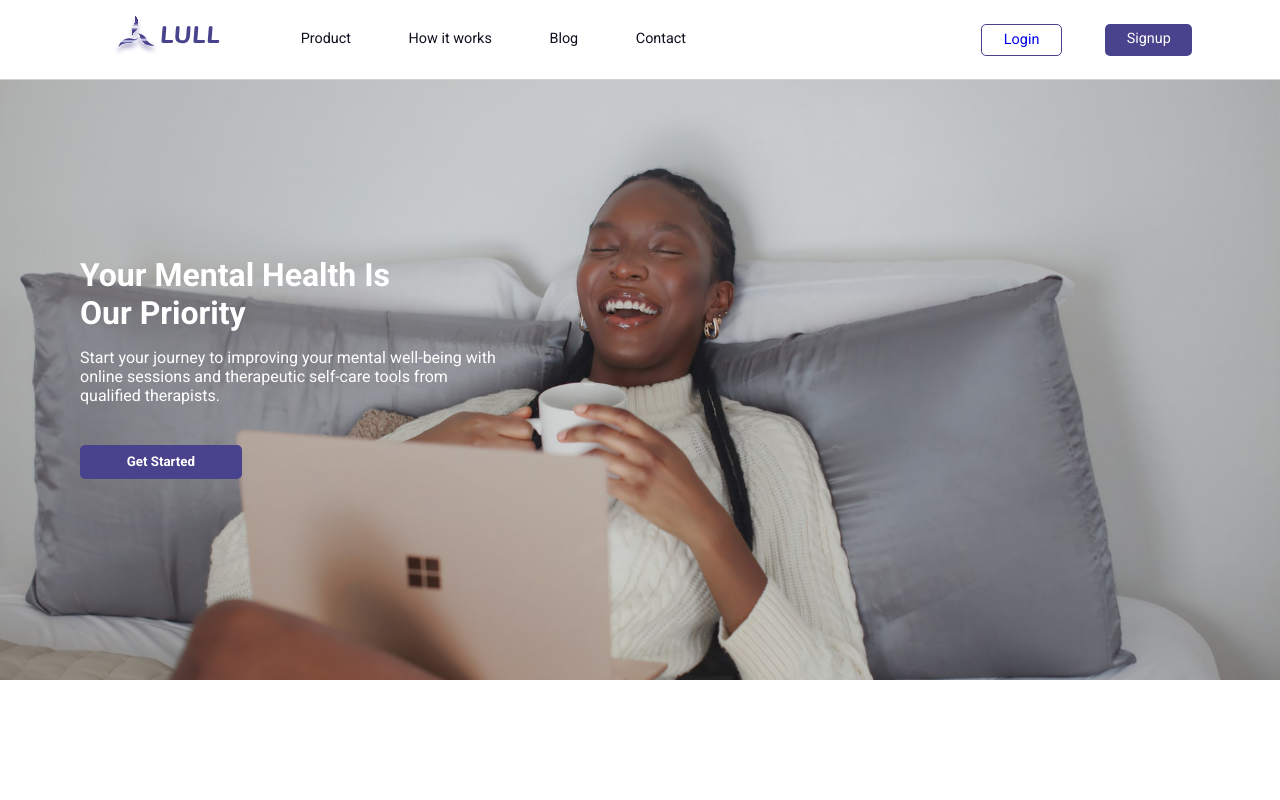
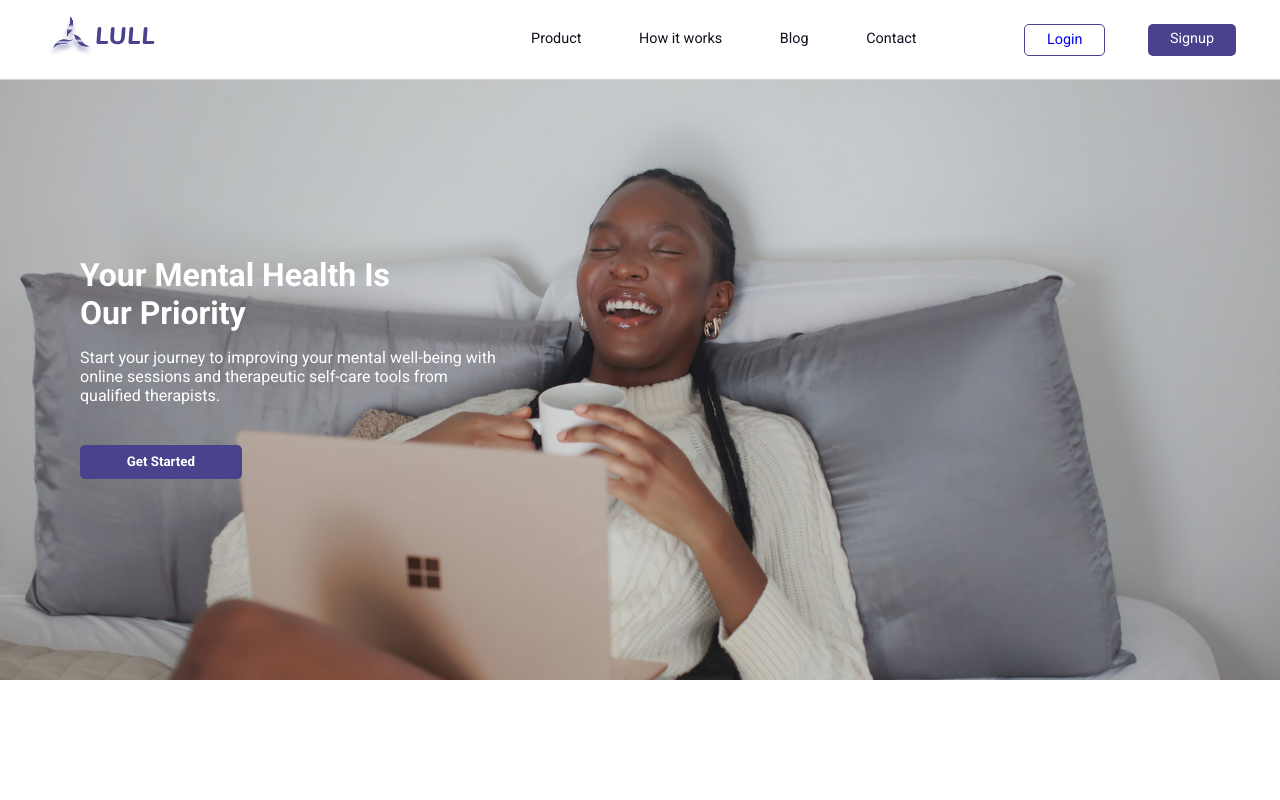
Before and after one commit to Women-Techsters-Fellowship-2021/Group5-FinalProject-Team-20-Clues, a React (Create React App) app: page / in a window 1280 px wide. Shown: the top 800 px of the page. Built offline with nearby package versions, Linux system fonts and the light colour scheme; no server answers; a web font is replaced by a local one.

Commit message:
improving navbar functionalities

```diff
--- a/src/components/Navbar.jsx
+++ b/src/components/Navbar.jsx
@@ -24,7 +24,7 @@ const Navbar = () => {
                 <ul className={click ? "nav-menu active" : "nav-menu"}>
                     <li className="nav-item">
                         <HashLink
-                smooth to="/Homepage/#product"
+                            smooth to="/#product"
                             activeClassName="active"
                             className="nav-links nav-links1"
                             onClick={handleClick}
@@ -36,7 +36,7 @@ const Navbar = () => {
                     <li className="nav-item">
                         <HashLink
                             smooth
-                to="/Homepage/#how-it-works"
+                            to="/#how-it-works"
                             activeClassName="active"
                             className="nav-links nav-links2"
                             onClick={handleClick}
@@ -48,7 +48,7 @@ const Navbar = () => {
                     <li className="nav-item">
                         <HashLink
                             smooth
-                to="/Homepage/#blog"
+                            to="/#blog"
                             activeClassName="active"
                             className="nav-links nav-links3"
                             onClick={handleClick}
@@ -60,7 +60,7 @@ const Navbar = () => {
                     <li className="nav-item">
                     <HashLink
                         smooth
-                to="/Homepage/#contact"
+                        to="/#contact"
                         activeClassName="active"
                         className="nav-links nav-links4"
                         onClick={handleClick}
@@ -68,7 +68,6 @@ const Navbar = () => {
                         Contact
                     </HashLink>
                     </li>
-
 
                     <li className="nav-item">
                         <NavLink
--- a/src/styles/Navbar.css
+++ b/src/styles/Navbar.css
@@ -19,31 +19,22 @@
 }
 .nav-container {
   display: flex;
-  justify-content: center;
+  justify-content: space-between;
   align-items: center;
   width: 100%;
-  height: 70px;
 }
-/* .nav-container li:last-child {
-  color: #76eeea;
-  border: 1px solid #76eeea;
-  border-radius: 5px;
-} */
 .nav-logo {
   align-items: center;
   color: #49438d;
-  margin-left: 3em;
+  margin-right: 2em;
   cursor: pointer;
-  font-size: 1.5em;
   flex-grow: 1;
 }
 .nav-menu {
   display: flex;
   list-style-type: none;
   text-align: center;
-  margin-right: 3em;
 }
-
 .nav-links1,
 .nav-links2,
 .nav-links3,
@@ -59,7 +50,7 @@
   height: 100%;
 }
 .nav-menu li:nth-child(5) {
-  margin-left: 18em;
+  margin-left: 5em;
   border: 1px solid #49438d;
   border-radius: 5px;
   margin-right: 3em;
@@ -109,8 +100,8 @@
   }
   .nav-links {
     color: #fff;
-    width: 100%;
-    display: table;
+    /* width: 100%; */
+    /* display: table; */
     position: relative;
   }
 
```
Lines whose indentation alone changed are shown as unchanged.
